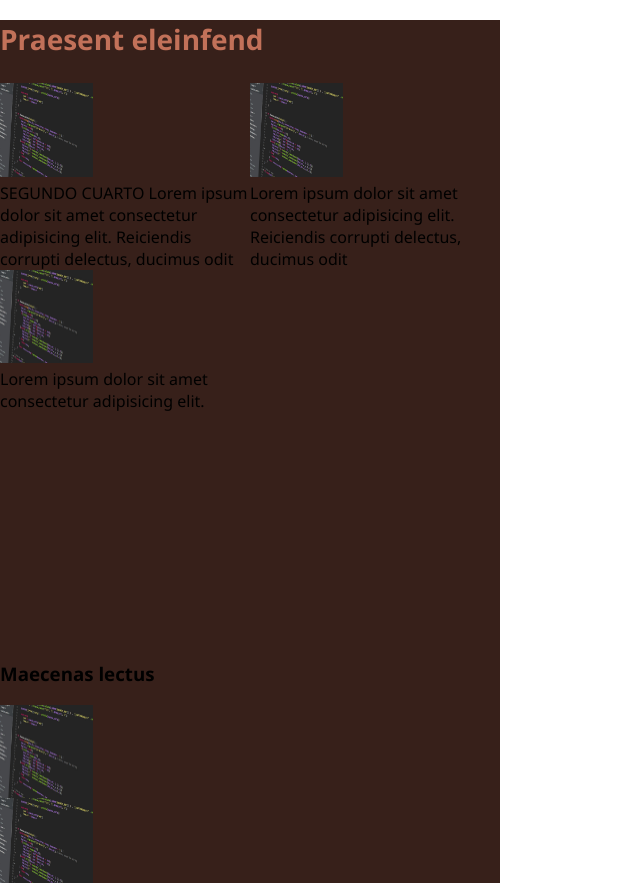
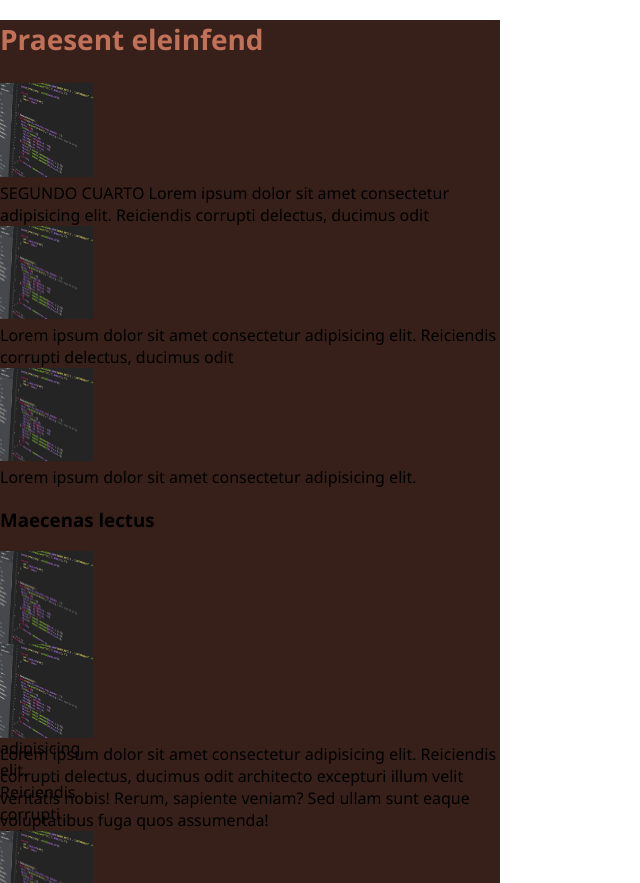
Before and after one commit to JoseDarioGonzalezCha/CSS3, a plain HTML site: page index.html in a window 1280 px wide. Shown: the part 1000-1883 px from the top of the page, without its empty margins (0-640 px from the left). Drawn offline with Linux system fonts and the light colour scheme.

Commit message:
Add reponsividade

```diff
--- a/style.css
+++ b/style.css
@@ -180,12 +180,7 @@ main{
 /*SECTION SUP*/
 
 .sup{
-    display: grid;
-    grid-template-columns: repeat(2, 1fr);
-    grid-template-rows: repeat(3, 1fr);
-    grid-template-areas: "111 222"
-                         "333 444"
-                         "555 666";
+
 }
 
 /*PRIMER CUARTO*/
```
